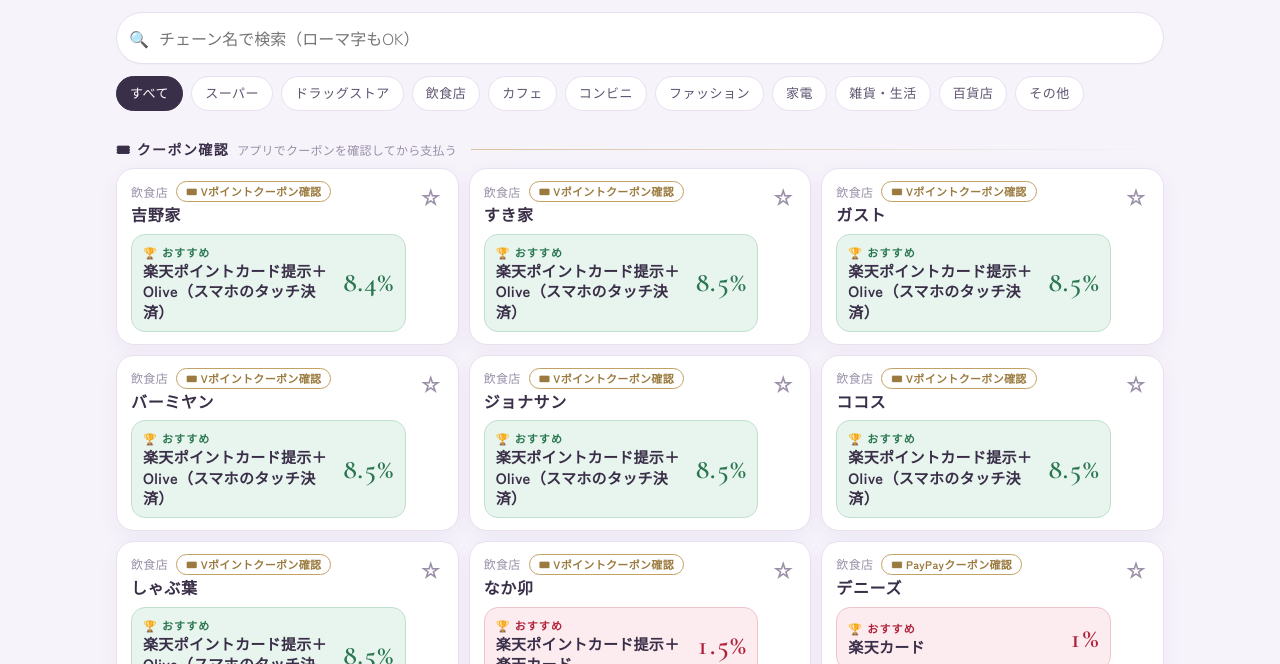
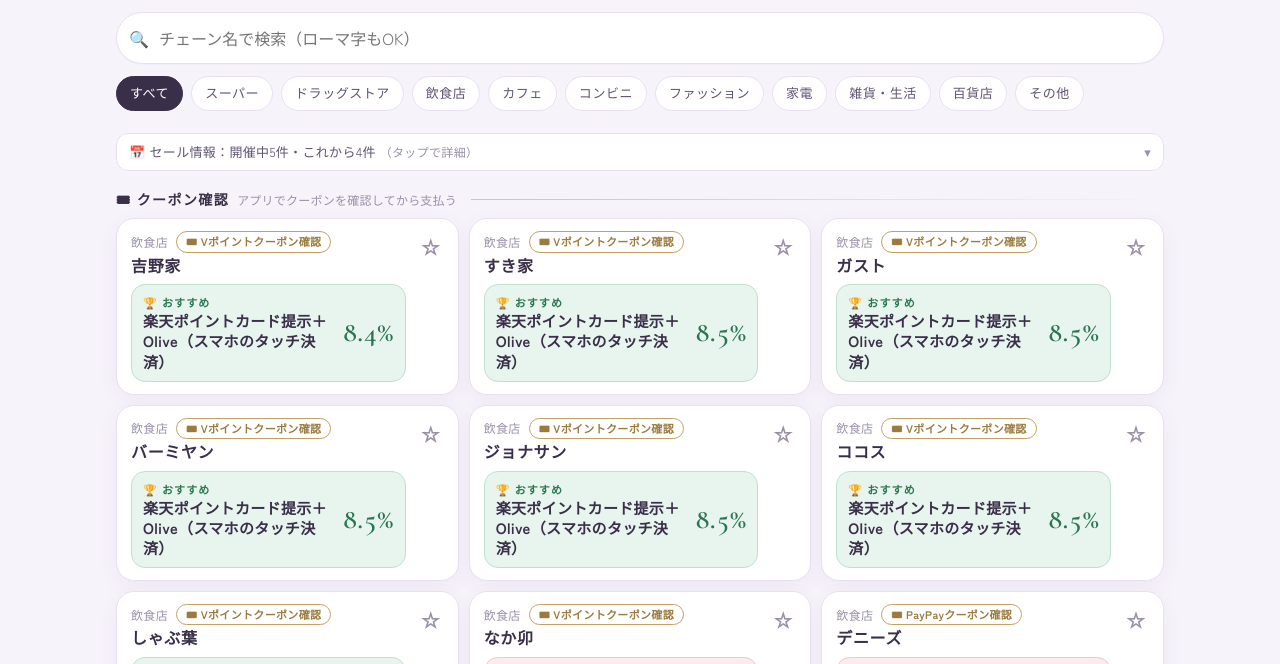
Before and after one commit to smmongit/otoku-pay-guide, a website with bundled scripts: page index.html in a window 1280 px wide. Shown: the part 97-761 px from the top of the page. Built offline with nearby package versions, Linux system fonts and the light colour scheme.

Commit message:
セール情報を追加：登録済みのお店・ショップのブラックフライデー等16件（公式確認の状況つき）
- data/sales.json を新設、実店舗・オンライン両タブとお店の詳細に表示
- 終了日を過ぎたセールは自動で非表示

Co-Authored-By: Claude Sonnet 5.5 <noreply@anthropic.com>
Claude-Session: https://claude.ai/code/session_01NdJ4rPny7CQMK2u6zDdKme

```diff
--- /dev/null
+++ b/data/sales.json
@@ -0,0 +1,336 @@
+{
+  "meta": {
+    "updatedAt": "2026-11-15",
+    "note": "セール・キャンペーン情報。status：confirmed＝公式で確認／partial＝一部のみ確認／unverified＝まとめ投稿のみ・公式未確認／unannounced＝日程未発表。終了日を過ぎたものは画面に出ない。",
+    "source": "出典：公式ページ。まとめ表（X投稿 card_reviews_ の「ブラックフライデーまとめ」2026/11/14時点）の掲載分は、公式で確認できたものと未確認のものを分けて記載"
+  },
+  "sales": [
+    {
+      "id": "ichiba-bf",
+      "title": "楽天市場 ブラックフライデー",
+      "short": "楽天市場BF",
+      "channels": [
+        "online"
+      ],
+      "start": "2026-11-19",
+      "end": "2026-11-25",
+      "period": "11/19(木)20:00〜11/25(水)1:59",
+      "status": "confirmed",
+      "summary": "要エントリー。1ショップ1,000円（税込）以上の買いまわりでポイントアップ（獲得上限7,000pt）。開始直後2時間は最大50%OFFクーポン",
+      "note": "楽天市場に公式店がある資生堂・ビックカメラ・マツキヨ・@cosme・OLIVE YOUNG・高島屋は、期間中は楽天市場の方がお得になりやすい",
+      "url": "https://event.rakuten.co.jp/campaign/point-up/blackfriday/",
+      "stores": [],
+      "shops": [],
+      "checkedAt": "2026-11-15"
+    },
+    {
+      "id": "rebates-bf",
+      "title": "楽天リーベイツ ブラックフライデー",
+      "short": "リーベイツBF",
+      "channels": [
+        "online"
+      ],
+      "start": "2026-11-20",
+      "end": null,
+      "period": "11/20(金)〜（終了日は未発表）",
+      "status": "partial",
+      "summary": "エントリーは11/16(月)10:00ごろ開始予定（特設ページのカウントダウン）",
+      "note": "還元条件は未掲載（11/15時点）。昨年は要エントリーで購入額（税抜）1万円以上+1%〜3万円以上+3%",
+      "url": "https://www.rebates.jp/event/blackfriday",
+      "stores": [],
+      "shops": [],
+      "checkedAt": "2026-11-15"
+    },
+    {
+      "id": "amazon-bf",
+      "title": "Amazon ブラックフライデー",
+      "short": "AmazonBF",
+      "channels": [
+        "online"
+      ],
+      "shops": [
+        "amazon"
+      ],
+      "start": null,
+      "end": null,
+      "period": "日程未発表（例年11月下旬）",
+      "status": "unannounced",
+      "summary": "",
+      "note": "セール価格はAmazon側の割引。dポイント連携の1%（5,000円以上）は通常どおり",
+      "url": "https://www.amazon.co.jp/",
+      "stores": [],
+      "checkedAt": "2026-11-15"
+    },
+    {
+      "id": "qoo10-mega",
+      "title": "Qoo10 メガ割",
+      "short": "Qoo10メガ割",
+      "channels": [
+        "online"
+      ],
+      "shops": [
+        "qoo10"
+      ],
+      "start": null,
+      "end": null,
+      "period": "日程未発表（例年11月中旬〜下旬）",
+      "status": "unannounced",
+      "summary": "",
+      "note": "メガ割クーポンで値引きした分は楽天リーベイツのポイント対象外",
+      "url": "https://www.qoo10.jp/",
+      "stores": [],
+      "checkedAt": "2026-11-15"
+    },
+    {
+      "id": "donki-bf",
+      "title": "ドン・キホーテ 驚ブラックフライデー",
+      "short": "ドンキ",
+      "channels": [
+        "store"
+      ],
+      "stores": [
+        "donki"
+      ],
+      "start": "2026-10-30",
+      "end": "2026-11-29",
+      "period": "10/30〜11/29（チラシセール：第1弾11/13〜・第2弾11/20〜）",
+      "status": "confirmed",
+      "summary": "フライングセール（対象101〜279店舗）。アプリ「majica」の宝箱企画でポイント最大96倍還元（11/13〜11/29）",
+      "note": "開始日と対象店舗は商品ごとに異なる。majica（独自ポイント）は比較対象外",
+      "url": "https://ppih.co.jp/news/pdf/news_261026_brackfriday.pdf",
+      "shops": [],
+      "checkedAt": "2026-11-15"
+    },
+    {
+      "id": "nitori-bf",
+      "title": "ニトリ ブラックフライデー",
+      "short": "ニトリ",
+      "channels": [
+        "store"
+      ],
+      "stores": [
+        "nitori"
+      ],
+      "start": "2026-10-30",
+      "end": "2026-11-24",
+      "period": "10/30(金)〜11/24(火)",
+      "status": "confirmed",
+      "summary": "ニトリ初開催。家具・大型家電 約600アイテムが特別価格（店舗・ニトリネット）",
+      "url": "https://www.faq.nitori-net.jp/question/01m5k9446njsesyfsn5w8d958p",
+      "shops": [],
+      "note": "",
+      "checkedAt": "2026-11-15"
+    },
+    {
+      "id": "hands-bf",
+      "title": "ハンズ ブラックフライデー",
+      "short": "ハンズ",
+      "channels": [
+        "store"
+      ],
+      "stores": [
+        "hands"
+      ],
+      "start": "2026-11-13",
+      "end": "2026-11-29",
+      "period": "11/13〜11/29（終了日は公式で未確認）",
+      "status": "partial",
+      "summary": "店舗とネットストアで開催。購入額に応じてボーナスポイント最大800pt（名古屋店の告知）",
+      "note": "公式のブラックフライデーページの日付表記（11/15〜12/1）と店舗告知（11/13開始）が一致しない。ハンズクラブ（独自ポイント）は比較対象外",
+      "url": "https://hands.net/season/black-friday/",
+      "shops": [],
+      "checkedAt": "2026-11-15"
+    },
+    {
+      "id": "dennys-bf",
+      "title": "デニーズ ブラックフライデー",
+      "short": "デニーズ",
+      "channels": [
+        "store"
+      ],
+      "stores": [
+        "dennys"
+      ],
+      "start": "2026-11-13",
+      "end": "2026-11-30",
+      "period": "11/13〜11/30（日付は公式で未確認。公式は「11月上旬から順次」）",
+      "status": "partial",
+      "summary": "初のブラックフライデー。山盛りフライドポテトが税込100円（クーポン番号入力）、30円引きクーポンなど",
+      "note": "アプリ会員限定かどうか、公式ページの表記が食い違っている（専用ページはアプリ向け、トップは「どなたでも」）",
+      "url": "https://www.dennys.jp/campaign/blackfriday/",
+      "shops": [],
+      "checkedAt": "2026-11-15"
+    },
+    {
+      "id": "uniqlo-kansha",
+      "title": "ユニクロ感謝祭",
+      "short": "ユニクロ",
+      "channels": [
+        "store",
+        "online"
+      ],
+      "stores": [
+        "uniqlo"
+      ],
+      "shops": [
+        "uniqlo"
+      ],
+      "start": "2026-11-20",
+      "end": "2026-11-26",
+      "period": "11/20〜11/26（まとめ投稿より）",
+      "status": "unverified",
+      "summary": "主要商品が特別価格",
+      "note": "公式で11月の開催を確認できていません（直近の感謝祭は5/23〜5/29）。発表されたら確認します",
+      "url": "https://www.uniqlo.com/jp/ja/special-feature/kanshasai",
+      "checkedAt": "2026-11-15"
+    },
+    {
+      "id": "gu-kansha",
+      "title": "GU感謝祭",
+      "short": "GU",
+      "channels": [
+        "store",
+        "online"
+      ],
+      "stores": [
+        "gu"
+      ],
+      "shops": [
+        "gu"
+      ],
+      "start": "2026-11-20",
+      "end": "2026-11-26",
+      "period": "11/20〜11/26（まとめ投稿より）",
+      "status": "unverified",
+      "summary": "対象商品が特別価格",
+      "note": "公式で11月の開催を確認できていません。発表されたら確認します",
+      "url": "https://www.gu-global.com/jp/ja/",
+      "checkedAt": "2026-11-15"
+    },
+    {
+      "id": "matsukiyo-bf",
+      "title": "マツキヨココカラ ブラックフライデー",
+      "short": "マツキヨ",
+      "channels": [
+        "store"
+      ],
+      "stores": [
+        "matsukiyo",
+        "cocokara"
+      ],
+      "start": "2026-11-24",
+      "end": "2026-11-30",
+      "period": "11/24〜11/30（まとめ投稿より）",
+      "status": "unverified",
+      "summary": "公式アプリクーポンで店内商品10%オフ、花王商品はポイント20倍",
+      "note": "公式で確認できていません。マツキヨココカラのポイントは比較対象外",
+      "url": "https://www.matsukiyo.co.jp/sp/point/mkappli_op",
+      "shops": [],
+      "checkedAt": "2026-11-15"
+    },
+    {
+      "id": "seven-bf",
+      "title": "セブン-イレブン 揚げ物日替わり半額",
+      "short": "セブン",
+      "channels": [
+        "store"
+      ],
+      "stores": [
+        "seven-eleven"
+      ],
+      "start": "2026-11-26",
+      "end": "2026-11-29",
+      "period": "11/26〜11/29（まとめ投稿より）",
+      "status": "unverified",
+      "summary": "揚げ物が日替わりで半額",
+      "note": "2026年の発表は公式で見つからず。昨年（2025）は11/27〜11/30に同様のセールを実施",
+      "url": "https://www.sej.co.jp/company/news_release/news/2026.html",
+      "shops": [],
+      "checkedAt": "2026-11-15"
+    },
+    {
+      "id": "jal-bf",
+      "title": "JAL ブラックフライデー",
+      "short": "JAL",
+      "channels": [
+        "online"
+      ],
+      "shops": [
+        "jal-jaldomestic",
+        "jal-jalinternational",
+        "jal-jalcocom",
+        "jal-jalcom"
+      ],
+      "start": "2026-11-17",
+      "end": "2026-11-30",
+      "period": "11/17〜11/30（国内線タイムセール：JMB先行11/17・一般11/18）",
+      "status": "confirmed",
+      "summary": "国内線タイムセール（羽田〜新千歳11,000円〜など）、JMBアプリ新規DL等で総額100万マイルが当たる抽選、JAL Payチャージボーナス（要エントリー）",
+      "note": "タイムセールの搭乗期間は2027/1/4〜2/28。マイルは比較対象外",
+      "url": "https://www.jal.co.jp/jp/ja/campaign/blackflyday/",
+      "stores": [],
+      "checkedAt": "2026-11-15"
+    },
+    {
+      "id": "takashimaya-bf",
+      "title": "高島屋オンライン ブラックフライデー",
+      "short": "高島屋",
+      "channels": [
+        "online"
+      ],
+      "shops": [
+        "takashimaya"
+      ],
+      "start": "2026-11-16",
+      "end": "2026-11-28",
+      "period": "一般 11/18(水)10:00〜11/28(土)10:00（アプリ会員先行は11/16(月)10:00〜）",
+      "status": "confirmed",
+      "summary": "限定品・特別価格。タカシマヤアプリ会員は先行販売あり（クーポン：第1弾11/18〜23、第2弾11/23〜28）",
+      "note": "クーポンで値引きした分は、リーベイツのポイント対象外になる場合あり（リーベイツ公式の対象外条件は「消費税」等。個別に要確認）",
+      "url": "https://www.takashimaya.co.jp/shopping/special/blackfriday/",
+      "stores": [],
+      "checkedAt": "2026-11-15"
+    },
+    {
+      "id": "mistore-bf",
+      "title": "三越伊勢丹オンライン ブラックフライデー",
+      "short": "三越伊勢丹",
+      "channels": [
+        "online"
+      ],
+      "shops": [
+        "mistore"
+      ],
+      "start": "2026-11-04",
+      "end": "2026-12-02",
+      "period": "11/4(水)10:00〜12/2(水)10:00",
+      "status": "confirmed",
+      "summary": "人気ブランド・話題アイテムのセール。送料クーポンプレゼント（〜11/18 9:59）",
+      "note": "クーポンで値引きした分は、リーベイツのポイント対象外（リーベイツ公式の対象外条件）",
+      "url": "https://www.mistore.jp/shopping/feature/shops_f3/blackfriday_sp",
+      "stores": [],
+      "checkedAt": "2026-11-15"
+    },
+    {
+      "id": "welcia-bf",
+      "title": "ウエルシア ブラックフライデー（WAON POINT）",
+      "short": "ウエルシア",
+      "channels": [
+        "store"
+      ],
+      "stores": [
+        "welcia"
+      ],
+      "start": "2026-10-05",
+      "end": "2026-12-06",
+      "period": "10/5(月)〜12/6(日)",
+      "status": "confirmed",
+      "reward": "WAON POINT",
+      "summary": "WAON POINT最大20%還元（まとめ投稿は30%と記載だが、公式は20%）。1会計で対象商品3点以上かつ2,500円以上で250pt、5,000円以上で1,000pt。要エントリー、店頭のみ",
+      "note": "ポイントはWAON POINTで、このアプリの比較対象外。付与は2027年1月中旬、期間中の上限20,000pt",
+      "url": "https://www.welcia-yakkyoku.co.jp/content/fixed/5801/top_pdf/release261005.pdf",
+      "shops": [],
+      "checkedAt": "2026-11-15"
+    }
+  ]
+}
--- a/js/app.js
+++ b/js/app.js
@@ -77,10 +77,11 @@
   }
 
   async function loadData() {
-    const [defs, base, stores, online] = await Promise.all([
+    const [defs, base, stores, online, salesDoc] = await Promise.all([
       getJSON('data/services.json'), getJSON('data/settings.json'), getJSON('data/stores.json'), getJSON('data/online-shops.json'),
+      getJSON('data/sales.json').catch(() => ({ sales: [] })),
     ]);
-    S.defs = defs; S.base = base; S.storesMeta = stores.meta; S.onlineMeta = online.meta;
+    S.defs = defs; S.base = base; S.storesMeta = stores.meta; S.onlineMeta = online.meta; S.sales = salesDoc.sales || [];
     applySettings();
     S.stores = stores.chains.map((c) => E.resolveStore({}, c));
     S.storeById = Object.fromEntries(S.stores.map((s) => [s.id, s]));
@@ -186,6 +187,7 @@
         <button class="clear" type="button" aria-label="検索語を消す" ${S.ui.sq ? '' : 'hidden'}>×</button>
       </div>
       <div class="chips" role="group" aria-label="カテゴリー">${storeChips()}</div>
+      ${salesBlock('store')}
       <div id="results"></div>`;
     const q = app.querySelector('#q');
     const clear = app.querySelector('.clear');
@@ -320,6 +322,7 @@
 
       ${hero}
       ${camp}
+      ${saleBanners('stores', r.id)}
       ${couponPanel(r)}
 
       <div class="panel">
@@ -394,14 +397,51 @@
     return null;
   }
 
-  function upcomingBlock() {
-    const list = (S.onlineMeta && S.onlineMeta.upcomingSales) || [];
+  // ------------------------------------------------------------ セール情報
+  const SALE_BADGE = {
+    confirmed: ['b-ok', '公式で確認'], partial: ['b-cond', '一部のみ確認'],
+    unverified: ['b-unk', 'まとめ投稿のみ・公式未確認'], unannounced: ['b-unk', '日程未発表'],
+  };
+  /** 今日の時点でのセールの状態：active（開催中）／upcoming（これから）／unannounced（日程未発表）／ended（終了） */
+  function saleState(u) {
+    const t = today();
+    if (!u.start) return 'unannounced';
+    if (u.end && t > u.end) return 'ended';
+    return t < u.start ? 'upcoming' : 'active';
+  }
+  const liveSales = (filter) => (S.sales || []).filter((u) => saleState(u) !== 'ended' && filter(u))
+    .sort((a, b) => (a.start || '9999').localeCompare(b.start || '9999'));
+
+  function saleRow(u) {
+    const [cls, label] = SALE_BADGE[u.status] || SALE_BADGE.unverified;
+    const ch = (u.channels || []).map((c) => (c === 'store' ? '実店舗' : 'オンライン')).join('・');
+    return `<li><div><span class="badge ${cls}">${label}</span>${u.reward ? ` <span class="badge b-no">${esc(u.reward)}・比較対象外</span>` : ''} <strong>${esc(u.title)}</strong></div>
+      <div class="muted">${esc(ch)} ／ ${esc(u.period)}</div>
+      ${u.summary ? `<div class="sale-sum">${esc(u.summary)}</div>` : ''}
+      ${u.note ? `<div class="muted">${esc(u.note)}</div>` : ''}
+      ${u.url ? `<a href="${esc(u.url)}" target="_blank" rel="noopener" class="muted">公式ページ ↗</a>` : ''}</li>`;
+  }
+
+  /** channel：'store'（実店舗タブ）／'online'（オンラインタブ）。折りたたみで表示 */
+  function salesBlock(channel) {
+    const list = liveSales((u) => (u.channels || []).includes(channel));
     if (!list.length) return '';
+    const groups = [['active', '開催中'], ['upcoming', 'これから'], ['unannounced', '日程未発表']];
+    const n = (k) => list.filter((u) => saleState(u) === k).length;
+    const summary = groups.filter(([k]) => n(k)).map(([k, l]) => `${l}${n(k)}件`).join('・');
     return `<details class="upcoming">
-      <summary>📅 大型セール予定：${list.map((u) => esc(u.short || u.title)).join('・')} <span class="muted">（タップで詳細）</span></summary>
-      <ul>${list.map((u) => `<li>${u.status === 'confirmed' ? '<span class="badge b-ok">日程確定</span> ' : u.status === 'partial' ? '<span class="badge b-cond">開始日のみ発表</span> ' : '<span class="badge b-unk">日程未発表</span> '}<strong>${esc(u.title)}</strong>：${esc(u.expected)}${u.note ? `<br><span class="muted">${esc(u.note)}</span>` : ''}${u.url ? ` <a href="${esc(u.url)}" target="_blank" rel="noopener">公式 ↗</a>` : ''}</li>`).join('')}</ul>
+      <summary>📅 セール情報：${summary} <span class="muted">（タップで詳細）</span></summary>
+      ${groups.map(([k, label]) => {
+        const items = list.filter((u) => saleState(u) === k);
+        return items.length ? `<h3 class="sale-h">${label}</h3><ul>${items.map(saleRow).join('')}</ul>` : '';
+      }).join('')}
+      <p class="muted" style="margin:6px 0 0">対象は、このアプリに登録しているお店・ショップのみ。終了日を過ぎると自動で消えます。</p>
     </details>`;
   }
+
+  /** お店・ショップの詳細に出す「このお店のセール」 */
+  const saleBanners = (kind, id) => liveSales((u) => (u[kind] || []).includes(id))
+    .map((u) => `<p class="banner">📅 ${esc(u.title)}：${esc(u.period)}。${esc(u.summary || '')}${u.status === 'unverified' ? '（公式未確認）' : ''}</p>`).join('');
 
   function shopCard(shop) {
     const ev = evalShop(shop);
@@ -447,7 +487,7 @@
     const hasSample = S.shops.some((s) => s.isSample);
     app.innerHTML = `
       ${hasSample ? '<p class="banner">【サンプル】は架空のショップです。</p>' : ''}
-      ${upcomingBlock()}
+      ${salesBlock('online')}
       ${S.onlineMeta.pointCap ? `<p class="foot" style="margin:8px 2px 0">※ ${esc(S.onlineMeta.pointCap)}</p>` : ''}
       <div class="search" role="search">
         <span class="ico">🔍</span>
@@ -600,7 +640,7 @@
         ${linkBtn(shop.officialUrl, '公式ショップを開く（リーベイツ経由なし）', false)}
       </div>
       ${couponPanel(shop)}
-      ${((S.onlineMeta && S.onlineMeta.upcomingSales) || []).filter((u) => (u.shops || []).includes(shop.id)).map((u) => `<p class="banner">📅 ${esc(u.title)}：${esc(u.expected)}。${esc(u.note || '')}</p>`).join('')}
+      ${saleBanners('shops', shop.id)}
 
       <div class="panel"><h2>ポイントバック率</h2>${ratesPanel}</div>
       ${(ev.extras || []).length ? `<div class="panel"><h2>その他のポイント</h2>${ev.extras.map((x) => `<div class="mrow"><span>${esc(x.label)}</span><span class="rate">${x.rate != null ? pct(x.rate) : '要確認'}</span><div class="meta">${statusBadge(x.status)}<span>${esc(x.condition || '')}</span></div></div>`).join('')}</div>` : ''}
--- a/sw.js
+++ b/sw.js
@@ -2,11 +2,11 @@
  * アプリ本体: キャッシュ優先（更新時は CACHE のバージョンを上げる）
  * data/*.json: ネットワーク優先 → 失敗したら保存済みデータ（オフライン閲覧）
  */
-const CACHE = 'opg-v20';
+const CACHE = 'opg-v21';
 const SHELL = [
   './', 'index.html', 'css/style.css', 'js/engine.js', 'js/app.js', 'manifest.json',
   'icons/icon.svg', 'icons/icon-192.png', 'icons/icon-512.png', 'icons/apple-touch-icon.png',
-  'data/services.json', 'data/settings.json', 'data/stores.json', 'data/online-shops.json',
+  'data/services.json', 'data/settings.json', 'data/stores.json', 'data/online-shops.json', 'data/sales.json',
 ];
 
 self.addEventListener('install', (e) => {
```
Also changed, not shown: css/style.css (+7 -0 lines), data/online-shops.json.
